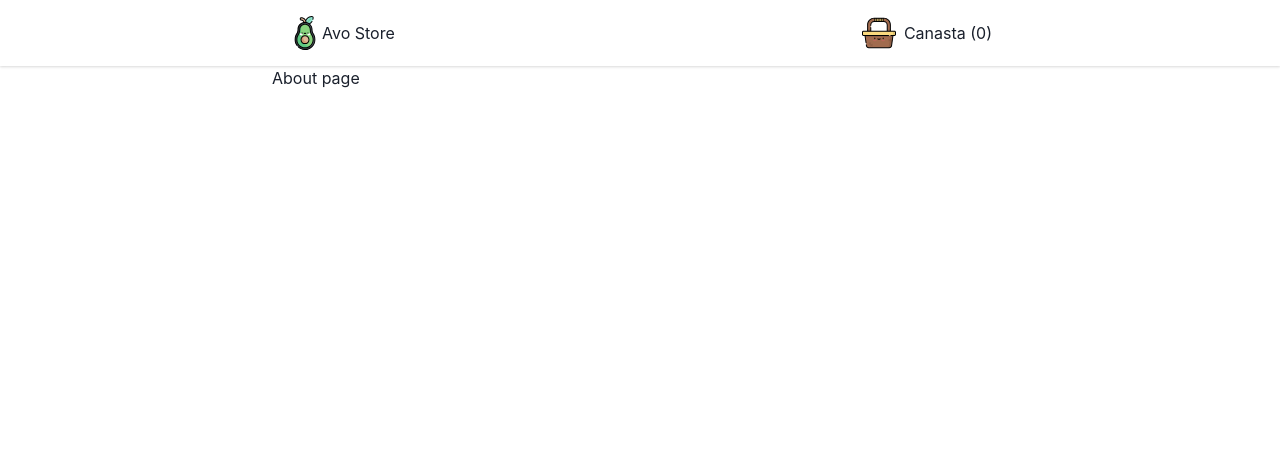
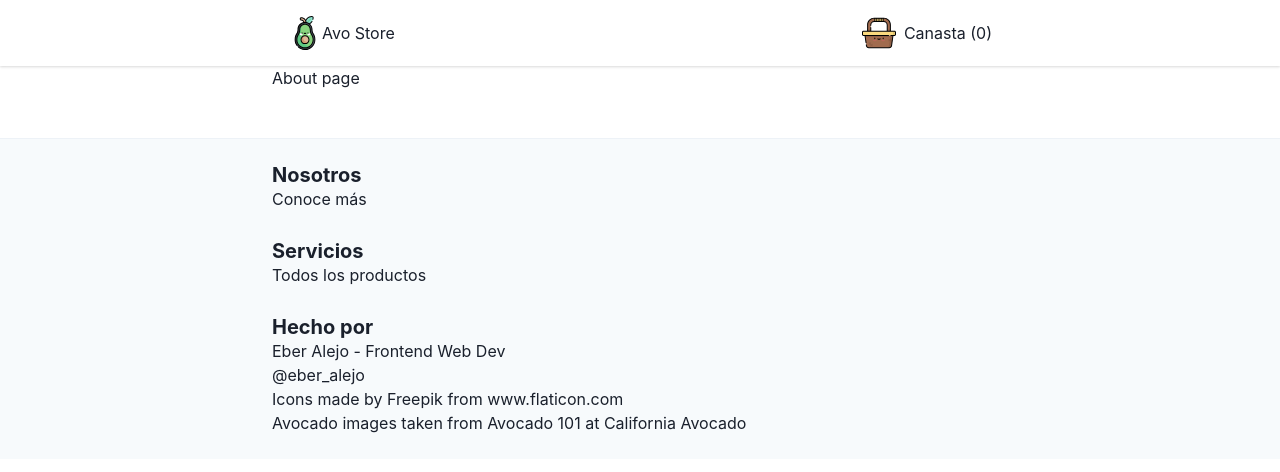
Before and after one commit to ch3ber/avocado-store, a Next.js app: page /about in a window 1280 px wide. Shown: the top 472 px of the page. Built offline with nearby package versions, Linux system fonts and the light colour scheme.

Commit message:
[REFACTOR] footer

```diff
--- a/components/Footer/Footer.tsx
+++ b/components/Footer/Footer.tsx
@@ -1,19 +1,46 @@
 import React from 'react'
 import Link from 'next/link'
-import { Container, Grid, GridItem } from '@chakra-ui/react'
+import { Box, Container, Heading, Stack, Text } from '@chakra-ui/react'
 
-const Footer = () => (
-  <footer
-    style={{
-      padding: '4em 0em',
-      marginTop: '3em',
-      borderTop: '1px solid #f2f2f2'
-    }}
+const Footer = () => {
+  return (
+    <footer>
+      <Box
+        bg="gray.50"
+        px={4}
+        py={6}
+        mt={12}
+        borderTop="1px"
+        borderColor="gray.100"
       >
-    <Container>
-      <Grid></Grid>
-      <div className="colophon">
-        <p className="colophon-entry">
+        <Container maxW="container.md">
+          <Stack spacing={7}>
+            <Box>
+              <Heading as="h3" size="md">
+                Nosotros
+              </Heading>
+              <Link href="/about">
+                <a>Conoce más</a>
+              </Link>
+            </Box>
+            <Box>
+              <Heading as="h3" size="md">
+                Servicios
+              </Heading>
+              <Link href="/">
+                <a>Todos los productos</a>
+              </Link>
+            </Box>
+            <Box>
+              <Heading as="h3" size="md">
+                Hecho por
+              </Heading>
+              <Text>Eber Alejo - Frontend Web Dev</Text>
+              <Text>@eber_alejo</Text>
+            </Box>
+          </Stack>
+          <div>
+            <p>
               Icons made by{' '}
               <a
                 target="_blank"
@@ -33,10 +60,9 @@ const Footer = () => (
                 www.flaticon.com
               </a>
             </p>
-        <p className="colophon-entry">
+            <p>
               Avocado images taken from{' '}
               <a
-            className="acnor"
                 target="_blank"
                 href="https://www.californiaavocado.com/avocado101/avocado-varieties"
                 title="California Avocado"
@@ -56,7 +82,9 @@ const Footer = () => (
             </p>
           </div>
         </Container>
+      </Box>
     </footer>
   )
+}
 
 export default Footer
--- a/components/Layout/Layout.tsx
+++ b/components/Layout/Layout.tsx
@@ -1,6 +1,6 @@
 import React from 'react'
 import Navbar from '@components/Navbar/Navbar'
-// import Footer from '@components/Footer/Footer'
+import Footer from '@components/Footer/Footer'
 import { Container } from '@chakra-ui/react'
 
 type Props = {
@@ -11,10 +11,8 @@ export const Layout: React.FC<Props> = ({ children }) => {
   return (
     <>
       <Navbar />
-      <Container maxW="container.md">
-        {children}
-        {/* <Footer /> */}
-      </Container>
+      <Container maxW="container.md">{children}</Container>
+      <Footer />
     </>
   )
 }
```
Lines whose indentation alone changed are shown as unchanged.
